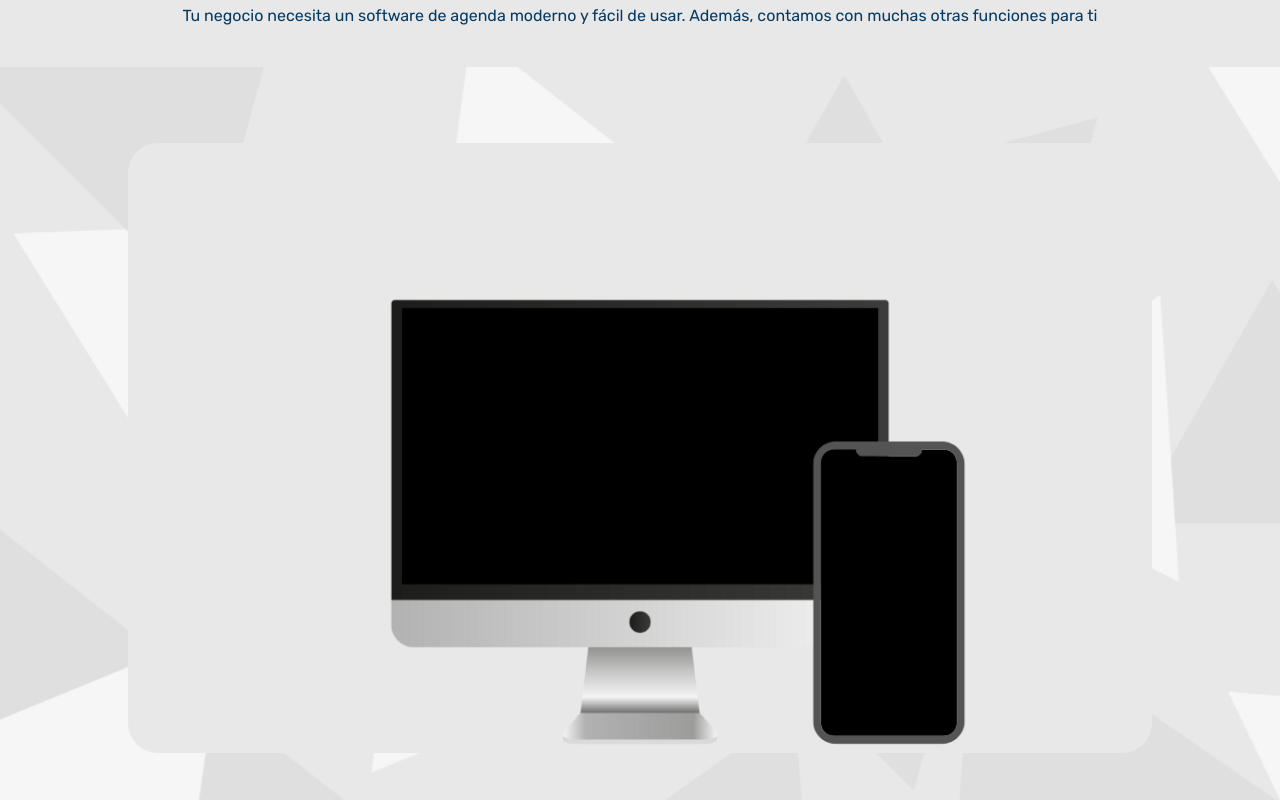
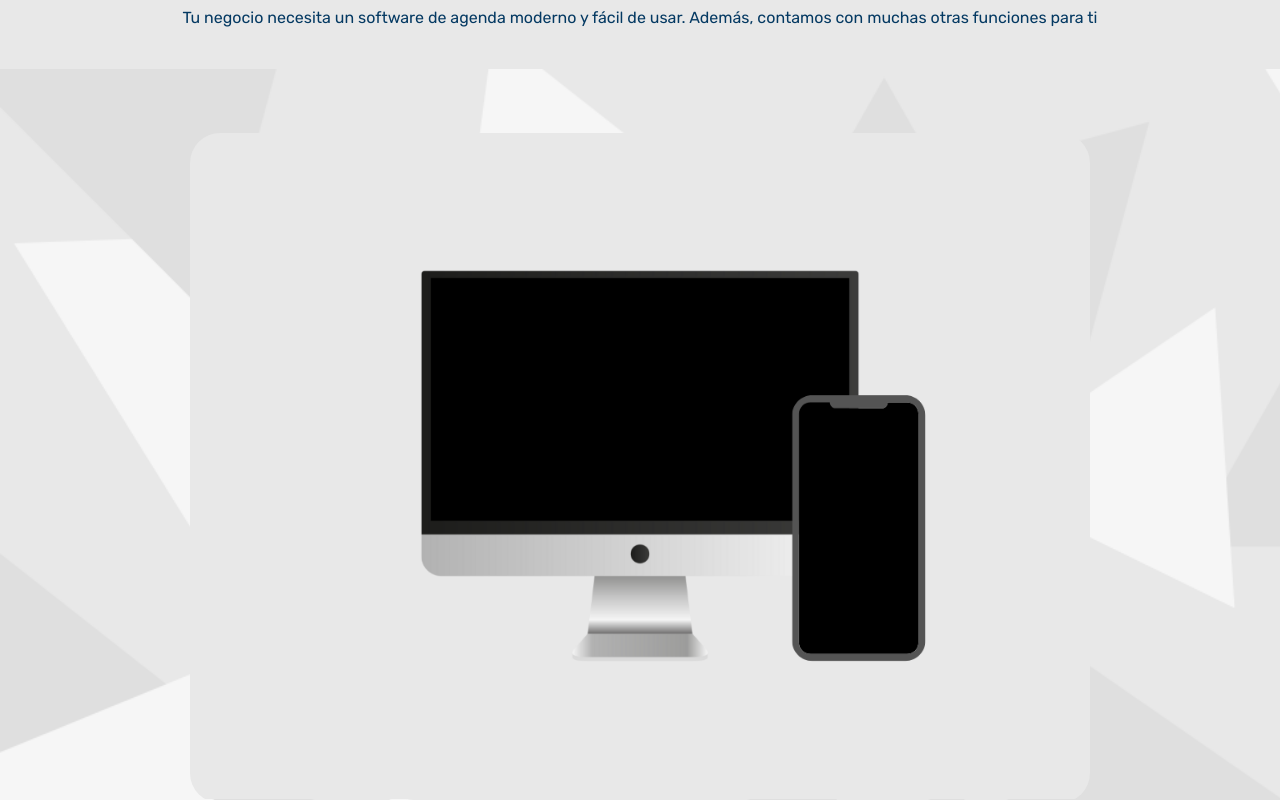
Before and after one commit to LuisDa7/CalenGo, a React (Vite) app: page / in a window 1280 px wide. Shown: the part 420-1220 px from the top of the page. Built offline with nearby package versions, Linux system fonts and the light colour scheme.

Commit message:
fix slider tamanios mayores a laptop

```diff
--- a/src/css/index.css
+++ b/src/css/index.css
@@ -103,10 +103,10 @@
     background-attachment: fixed;
 
     .slider-articulo {
-        height: 80%;
-        width: 80%;
+        max-width: 900px;
         border-radius: 30px;
         overflow: hidden;
+        margin: 5%;
 
         ul {
             display: flex;
```
